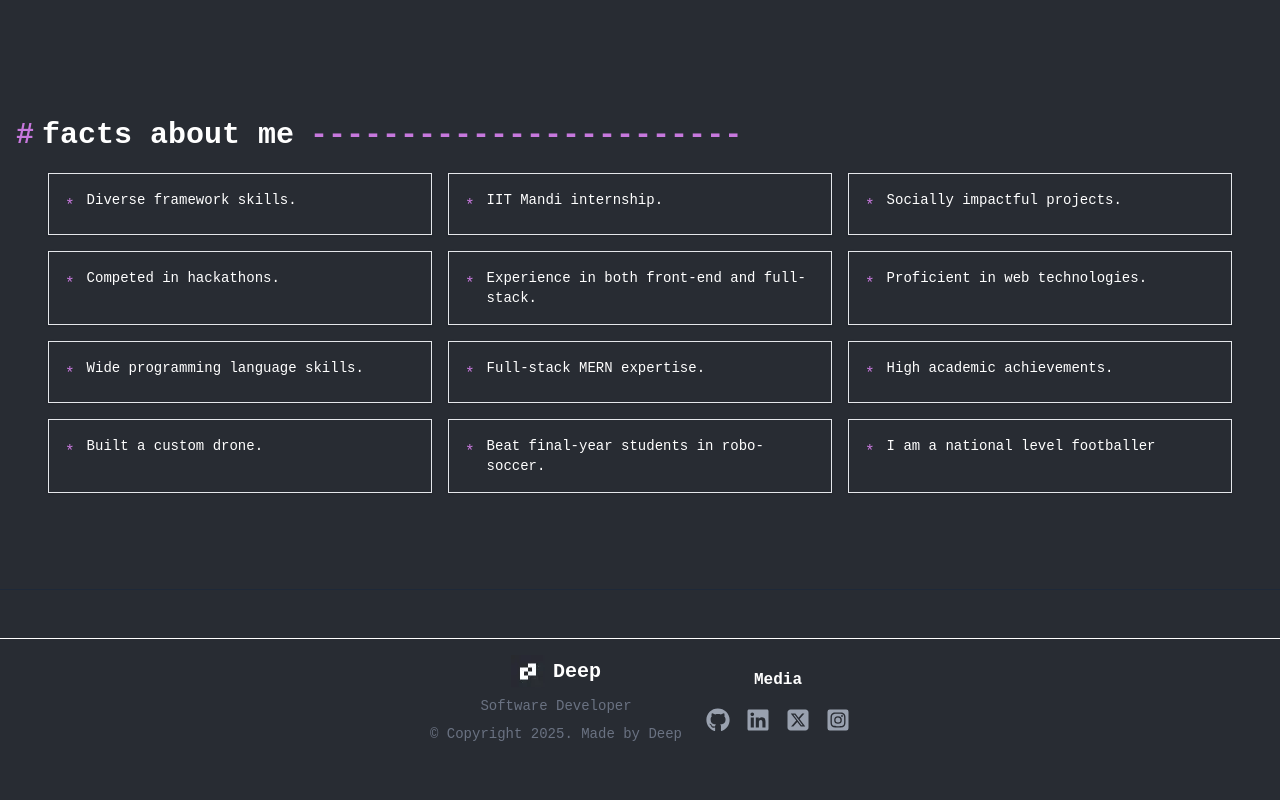
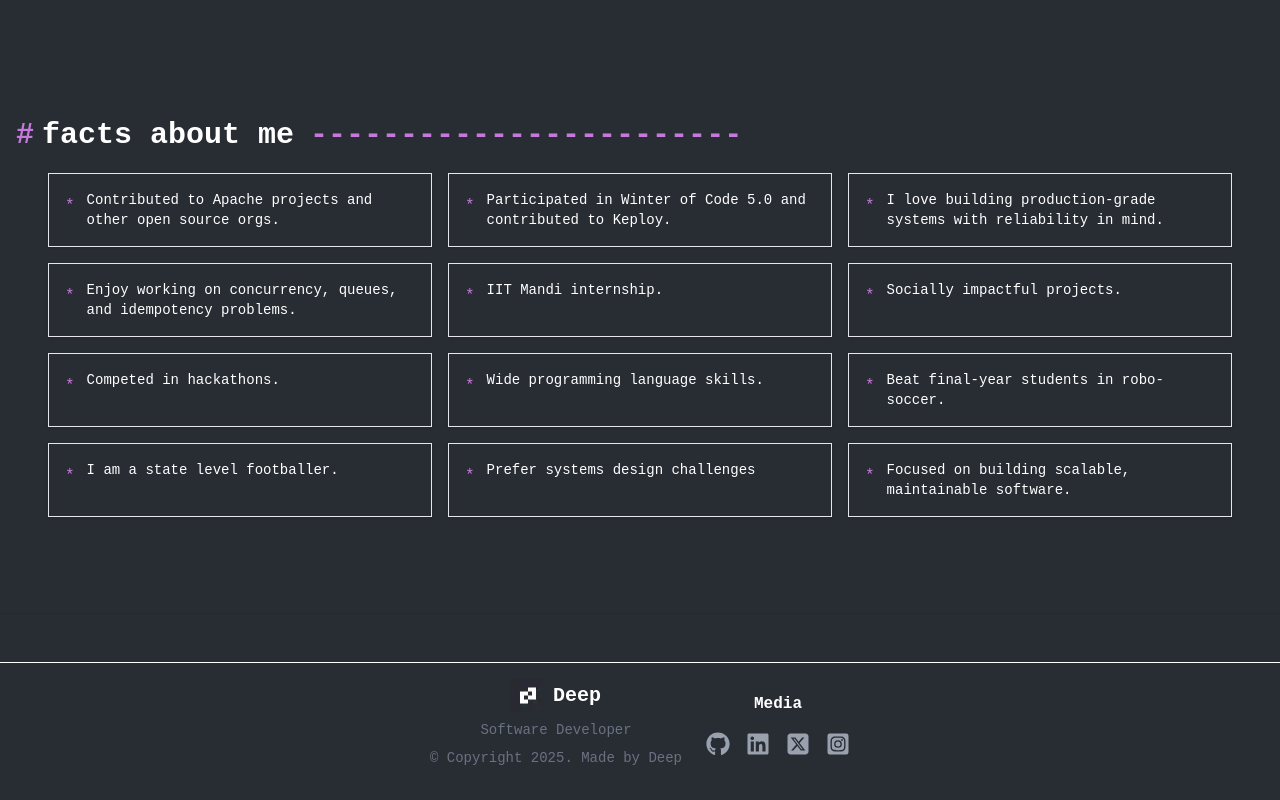
Before and after one commit to DSingh0304/Portfolio-Website, a React (Vite) app in the folder Portfolio/: page /about in a window 1280 px wide. Shown: the part 1400-2200 px from the top of the page. Before the commit the page ends 2176 px from the top, so only its background shows below. Built offline with nearby package versions, Linux system fonts and the light colour scheme.

Commit message:
feat: update funFacts with new contributions and skills

```diff
--- a/Portfolio/src/data/funFacts.js
+++ b/Portfolio/src/data/funFacts.js
@@ -1,14 +1,14 @@
 export const funFacts = [
-  " Diverse framework skills. ",
+  " Contributed to Apache projects and other open source orgs. ",
+  " Participated in Winter of Code 5.0 and contributed to Keploy. ",
+  " I love building production-grade systems with reliability in mind. ",
+  " Enjoy working on concurrency, queues, and idempotency problems. ",
   " IIT Mandi internship. ",
-  " Socially impactful projects.",
+  " Socially impactful projects. ",
   " Competed in hackathons. ",
-  " Experience in both front-end and full-stack. ",
-  " Proficient in web technologies. ",
   " Wide programming language skills. ",
-  " Full-stack MERN expertise. ",
-  " High academic achievements.",
-  " Built a custom drone. ",
   " Beat final-year students in robo-soccer. ",
-  " I am a national level footballer ",
+  " I am a state level footballer. ",
+  " Prefer systems design challenges ",
+  " Focused on building scalable, maintainable software. ",
 ];
```
